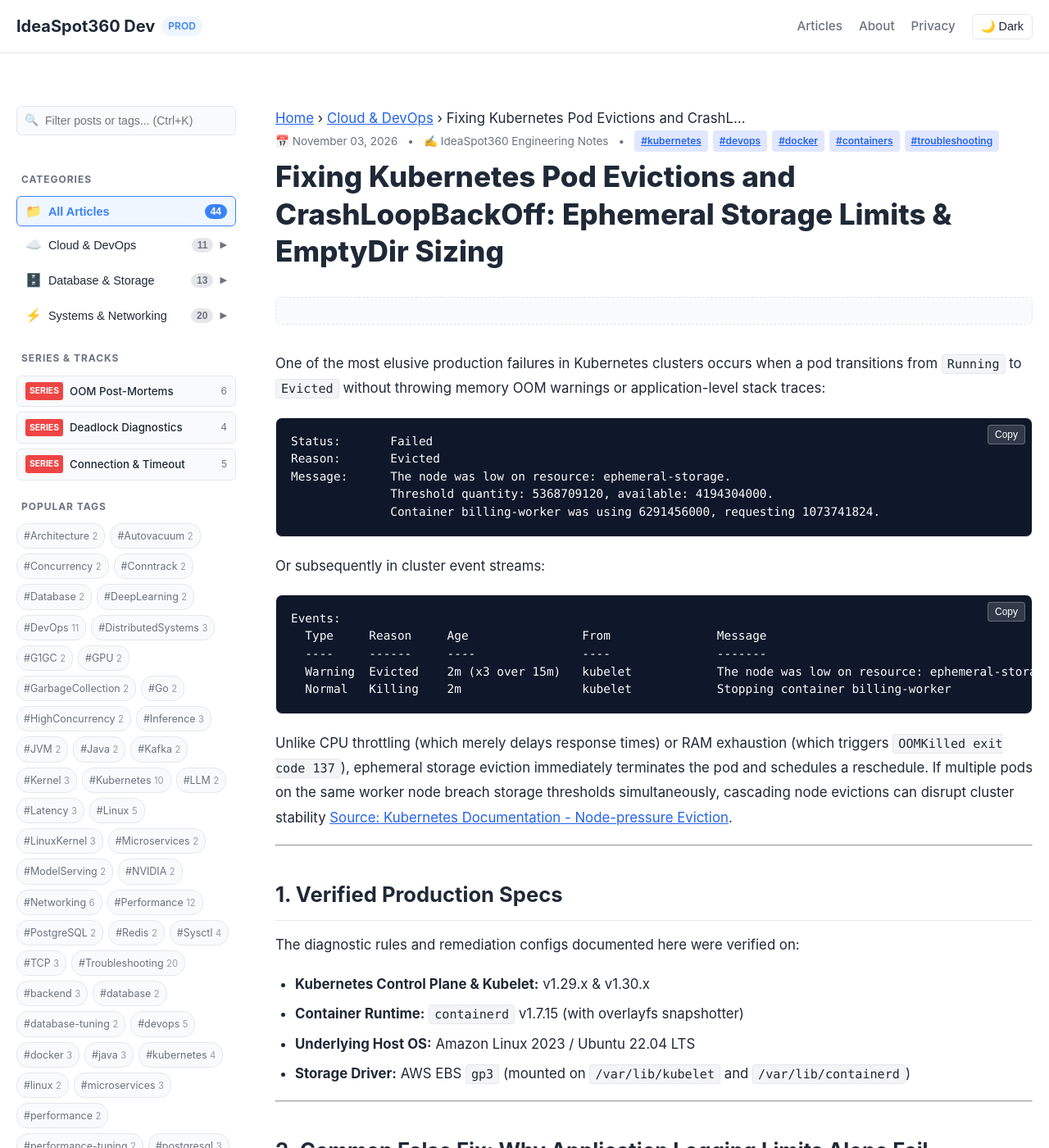
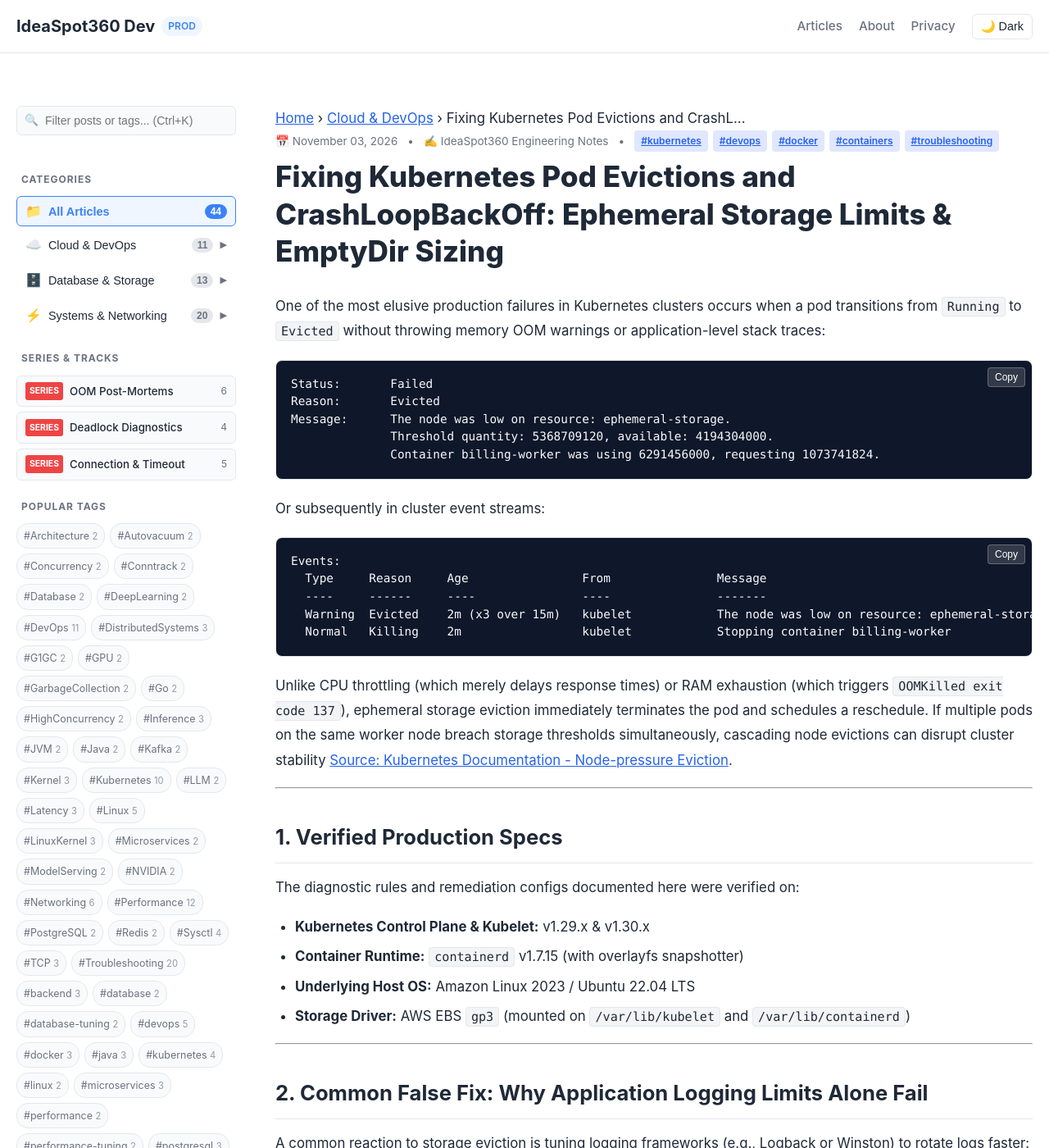
Before and after one commit to ideaspot360/dev, a Jekyll site: the page built from _posts/2026-11-03-kubernetes-pod-eviction-ephemeral-storage.md, in a window 1280 px wide and 1400 px high. Shown: the whole window at 82% size. Built offline with Jekyll 4.4.1, drawn with Linux system fonts in a browser that asks for light colours.

Commit message:
fix(style): hide unfilled or empty AdSense ad-slot containers

```diff
--- a/assets/css/style.css
+++ b/assets/css/style.css
@@ -395,14 +395,16 @@ footer.site-footer {
 
 /* Ad Slot Container */
 .ad-slot {
-  margin: 32px 0;
-  padding: 16px;
+  margin: 24px 0;
   text-align: center;
-  background: var(--card-bg);
-  border: 1px dashed var(--border-color);
-  border-radius: 6px;
-  color: var(--text-muted);
-  font-size: 0.8rem;
+}
+
+.ad-slot:has(ins[data-ad-status="unfilled"]),
+.ad-slot:has(ins:empty),
+ins.adsbygoogle[data-ad-status="unfilled"] {
+  display: none !important;
+  margin: 0;
+  padding: 0;
 }
 
 /* Responsive */
```
